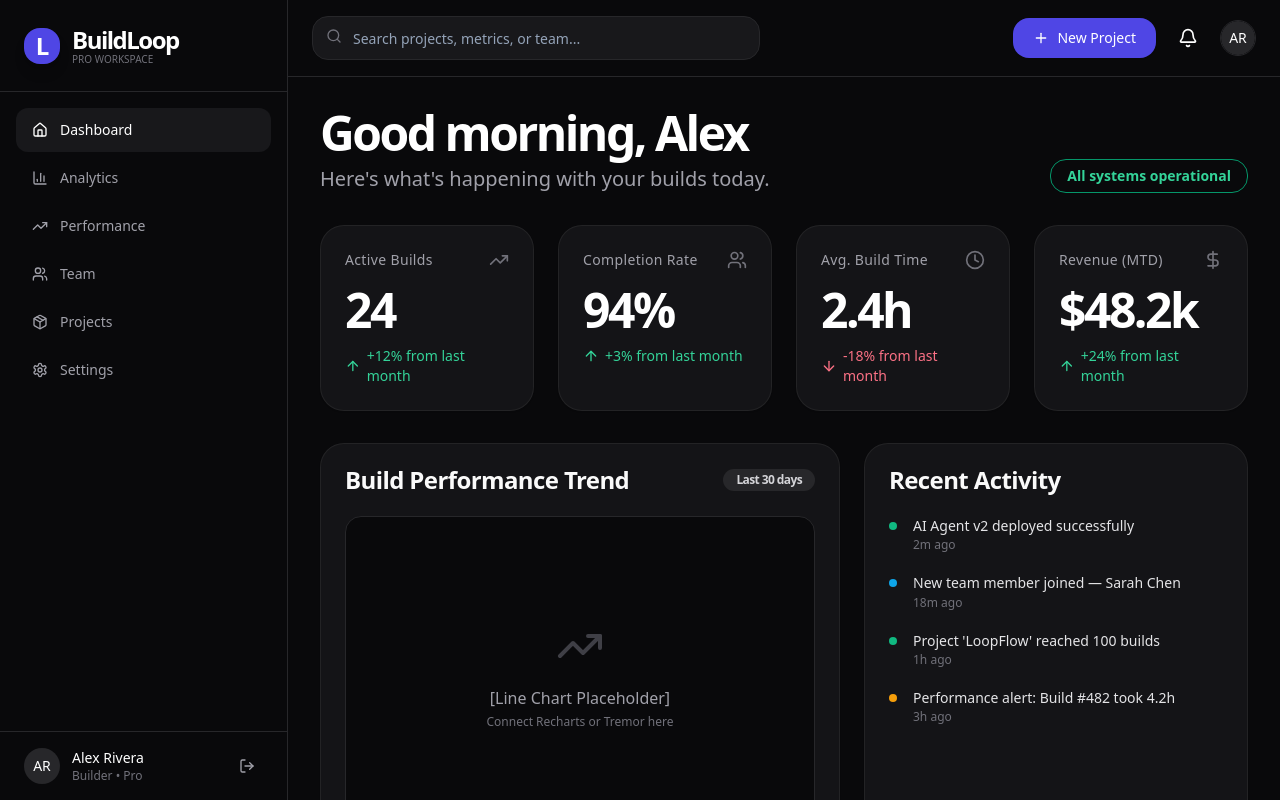
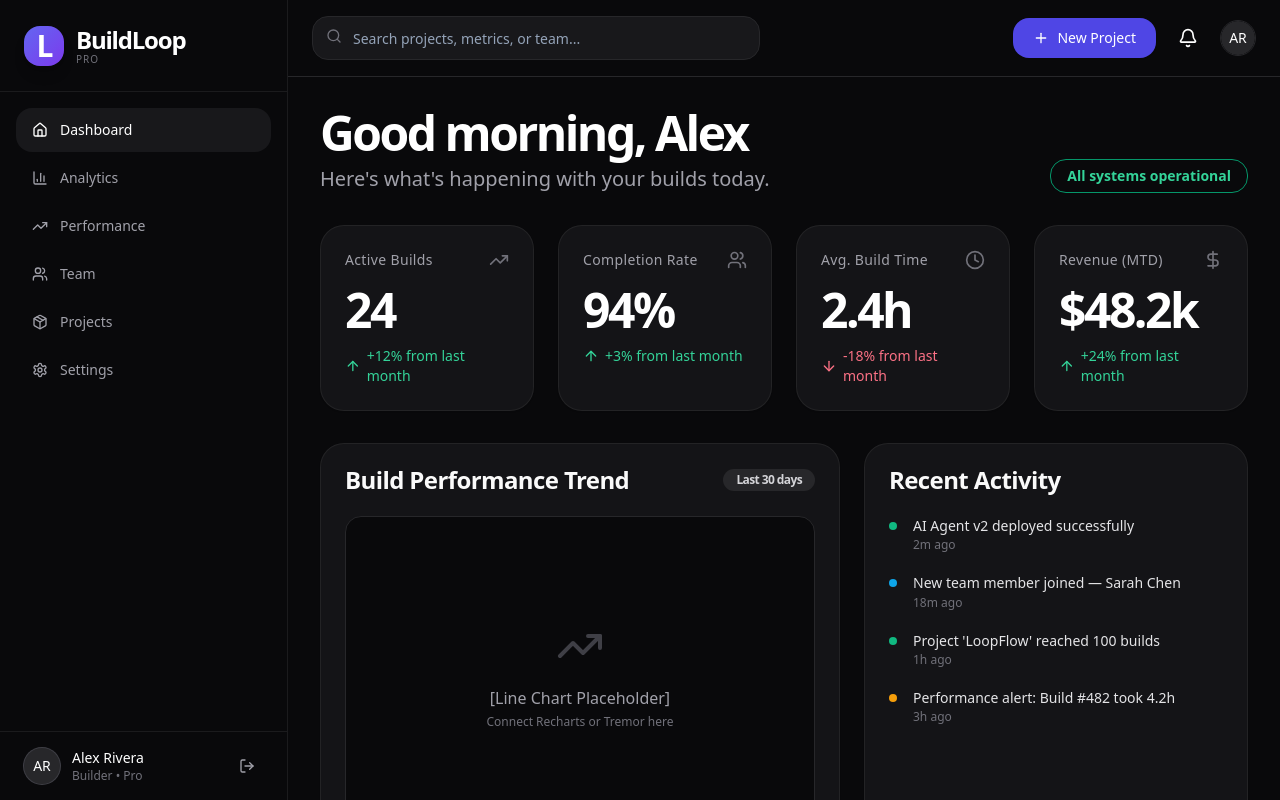
Before and after one commit to errorand-co/shadcn-buildloop-dashboard, a Next.js app: page / in a window 1280 px wide. Built offline with nearby package versions, Linux system fonts and the light colour scheme.

Commit message:
Polish sidebar with gradient logo and premium BuildLoop styling

```diff
--- a/components/sidebar.tsx
+++ b/components/sidebar.tsx
@@ -1,6 +1,6 @@
 "use client"
 
-import { Home, BarChart3, Users, Settings, Package, TrendingUp, Bell, LogOut } from "lucide-react"
+import { Home, BarChart3, Users, Settings, Package, TrendingUp, LogOut } from "lucide-react"
 import { cn } from "@/lib/utils"
 import { Button } from "@/components/ui/button"
 
@@ -15,14 +15,14 @@ const navItems = [
 
 export function Sidebar() {
   return (
-    <div className="w-72 border-r border-zinc-800 bg-zinc-950 flex flex-col h-full">
-      <div className="p-6 flex items-center gap-3 border-b border-zinc-800">
-        <div className="w-9 h-9 bg-indigo-600 rounded-2xl flex items-center justify-center shadow-lg">
-          <span className="text-white font-bold text-2xl tracking-tighter">L</span>
+    <div className="w-72 border-r border-zinc-800/60 bg-zinc-950 flex flex-col h-full">
+      <div className="p-6 flex items-center gap-3 border-b border-zinc-800/60">
+        <div className="w-10 h-10 bg-gradient-to-br from-indigo-500 to-violet-600 rounded-2xl flex items-center justify-center shadow-lg">
+          <span className="text-white font-bold text-3xl tracking-[-2px]">L</span>
         </div>
         <div>
-          <h1 className="font-semibold text-2xl tracking-[-1.5px]">BuildLoop</h1>
-          <p className="text-[10px] text-zinc-500 -mt-1">PRO WORKSPACE</p>
+          <h1 className="font-semibold text-2xl tracking-[-1.2px]">BuildLoop</h1>
+          <p className="text-[10px] text-zinc-500 -mt-1 tracking-[1px]">PRO</p>
         </div>
       </div>
 
@@ -32,8 +32,8 @@ export function Sidebar() {
             key={index}
             variant="ghost"
             className={cn(
-              "w-full justify-start gap-3 h-11 text-zinc-400 hover:text-white hover:bg-zinc-900 rounded-xl",
-              index === 0 && "bg-zinc-900 text-white"
+              "w-full justify-start gap-3 h-11 text-zinc-400 hover:text-white hover:bg-zinc-900/70 rounded-2xl transition-all",
+              index === 0 && "bg-zinc-900 text-white font-medium"
             )}
           >
             <item.icon className="w-4 h-4" />
@@ -42,9 +42,9 @@ export function Sidebar() {
         ))}
       </div>
 
-      <div className="p-4 border-t border-zinc-800 mt-auto">
+      <div className="p-4 border-t border-zinc-800/60 mt-auto">
         <div className="flex items-center gap-3 px-2">
-          <div className="w-9 h-9 bg-zinc-800 rounded-full flex items-center justify-center text-sm font-medium">AR</div>
+          <div className="w-9 h-9 bg-zinc-800 rounded-full flex items-center justify-center text-sm font-medium ring-1 ring-zinc-700">AR</div>
           <div className="flex-1 min-w-0">
             <p className="font-medium text-sm truncate">Alex Rivera</p>
             <p className="text-xs text-zinc-500">Builder • Pro</p>
```
